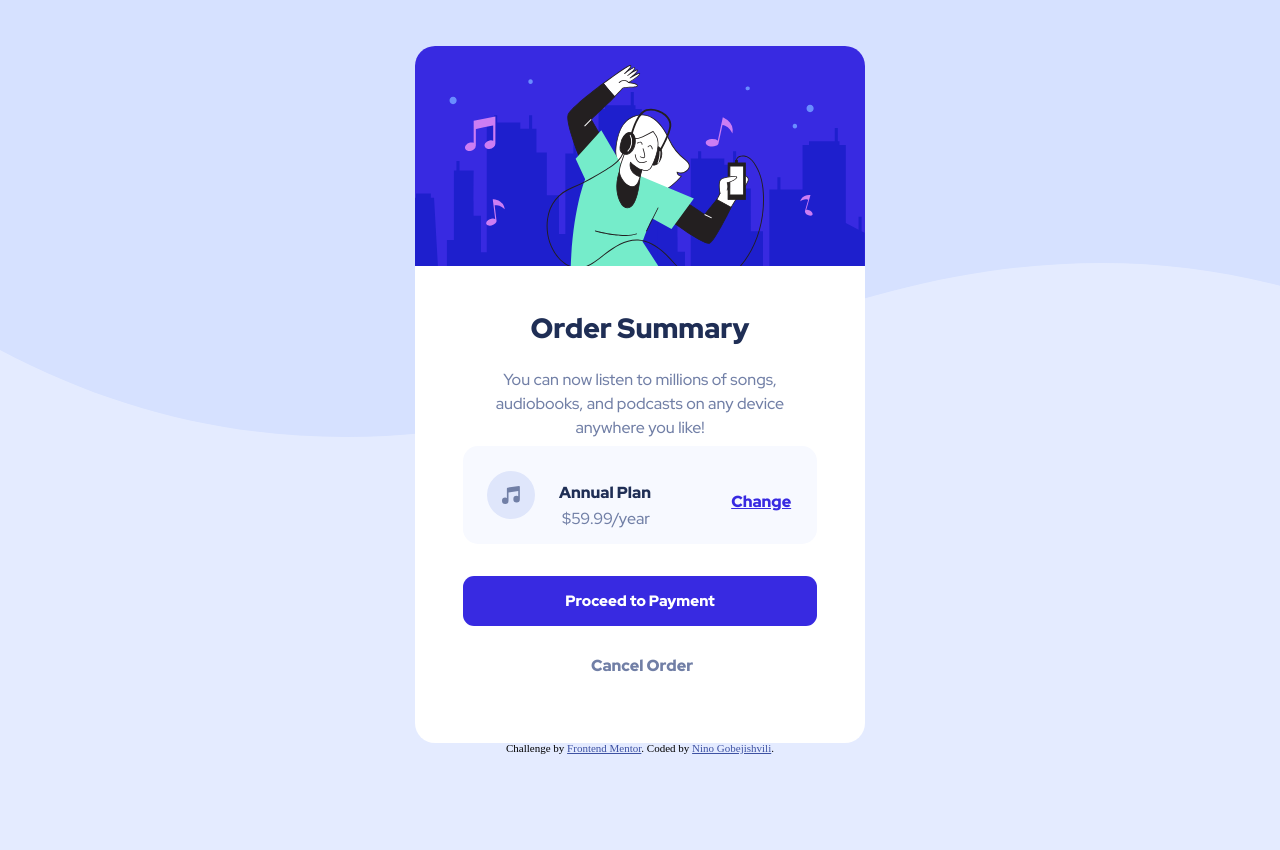
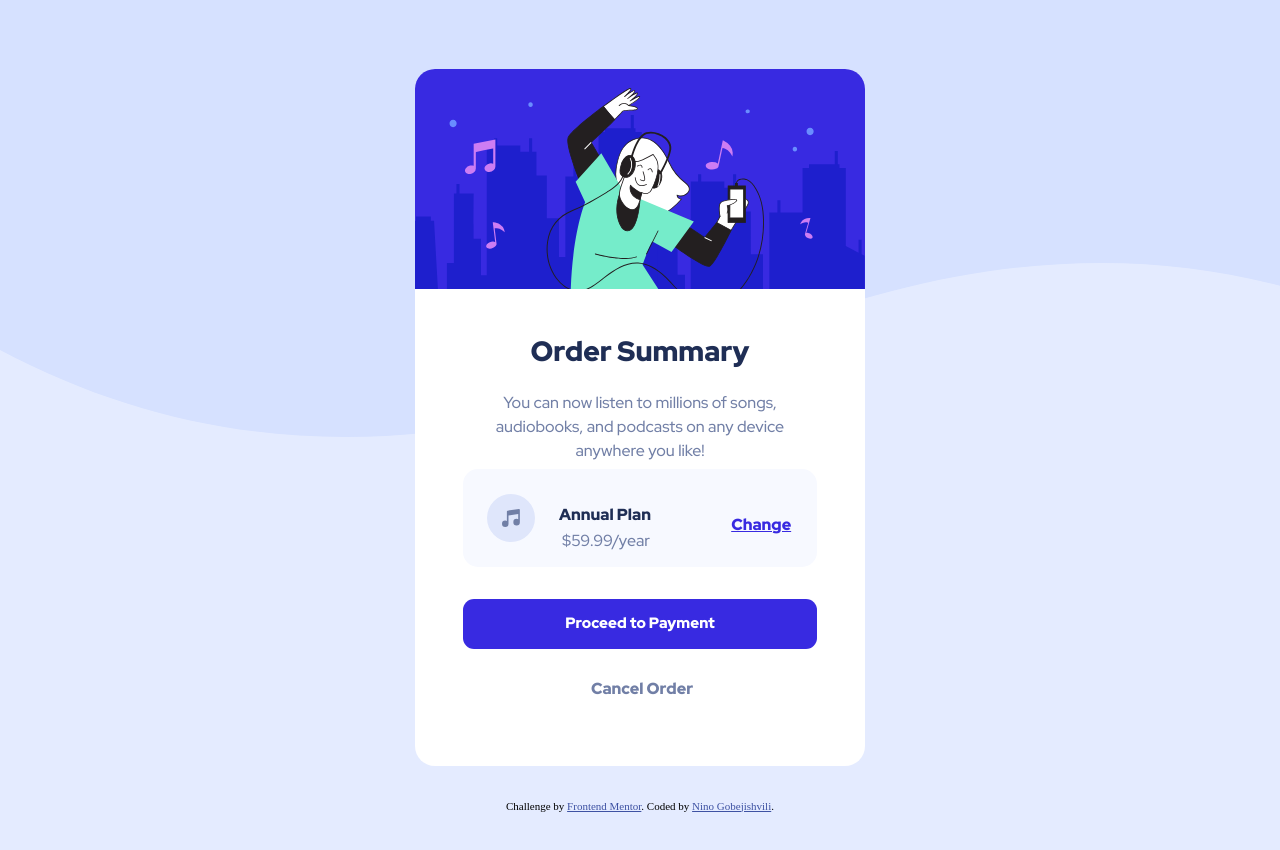
Before and after one commit to NinoGobejishvili/Order-Summary-Component, a plain HTML site: page index.html in a window 1280 px wide. Before the commit the page ends 800 px from the top, so only its background shows below. Drawn offline with Linux system fonts and the light colour scheme.

Commit message:
first commit

```diff
--- a/index.html
+++ b/index.html
@@ -38,7 +38,7 @@
 
   <div class="attribution">
     Challenge by <a href="https://www.frontendmentor.io?ref=challenge" target="_blank">Frontend Mentor</a>.
-    Coded by <a href="#">Nino Gobejishvili</a>.
+    Coded by <a href="https://github.com/NinoGobejishvili">Nino Gobejishvili</a>.
   </div>
 </body>
 </html>
--- a/style.css
+++ b/style.css
@@ -1,16 +1,12 @@
-
-
 body{
     background-image: url(images/pattern-background-desktop.svg);
     background-repeat: repeat-x;
     background-color: #e4ebff;
-    /* max-width: 100%; */
     display: flex;
     justify-content: center;
-    height: 100vh;
+    height: 110vh;
     align-items: center;
     flex-direction: column;
-
    }
 
 .card{
@@ -18,9 +14,6 @@ body{
     width: 450px;
     border-radius: 20px;
     background-color: white;
-    /* margin-top: 102px;
-    margin-bottom: 101px;
-    margin-left: 495px; */
     border-radius: 20px;
     align-items: center;
     max-width: 100%;
@@ -78,7 +71,6 @@ line-height: 1.5;
     font-weight: 900;
     margin-left: 24px;
     max-width: 100%;
-
 }
 
 .price{
@@ -86,8 +78,8 @@ line-height: 1.5;
     font-weight: 500;
     margin-left: -130px;
     margin-top: 6px;
+     }
 
-}
  .music-icon{
     height: 48px;
     width: 48px;
@@ -106,8 +98,8 @@ line-height: 1.5;
     color: #766CF1;
     cursor: pointer;
     text-decoration: dashed;
+    }
 
-}
  .payment{
     display: flex;
     justify-content: center;
@@ -139,15 +131,20 @@ line-height: 1.5;
     cursor: pointer;
     }
 
-.attribution { font-size: 11px; text-align: center; }
-.attribution a { color: hsl(228, 45%, 44%); }
+.attribution{
+    margin-top: 35px;
+    font-size: 11px;
+    text-align: center;
+    }
+.attribution a {
+    color: hsl(228, 45%, 44%);
+    }
 
 
 @media screen and (max-width: 760px){
     .card{
         height: 567px;
         width: 327px;
-
          }
 
     h1{
@@ -155,13 +152,13 @@ line-height: 1.5;
         width: 263px;
         font-size: 22px;
       }
+
     p{
         height: 75px;
         width: 263px;
         font-size: 15px;
         text-align: center;
         margin-left: 30px;
-
         }
 
     .plancontainer{
@@ -170,36 +167,39 @@ line-height: 1.5;
         margin-left: 25px;
         margin-right: 40px;
         font-size: 14px;
+     }
 
-}
     .payment{
         height: 50px;
         width: 279px;
         margin-left: 28px;
         }
+
     .price{
         color: #717FA6;
         font-weight: 500;
         margin-left: -90px;
         margin-top: 6px;
         font-size: 14px;
+        }
 
-}
     .cancel{
         margin-left: 115px;
     }
+
     .annual{
         height: 19px;
         width: 89px;
         font-size: 14px;
         margin-left: 20px;
+        }
 
-}
     .music-icon{
         height: 48px;
         width: 48px;
         margin-left: 16px;
     }
+
    .change{
         margin-left: 39px;
         text-decoration: underline;
```
Lines whose indentation alone changed are shown as unchanged.
